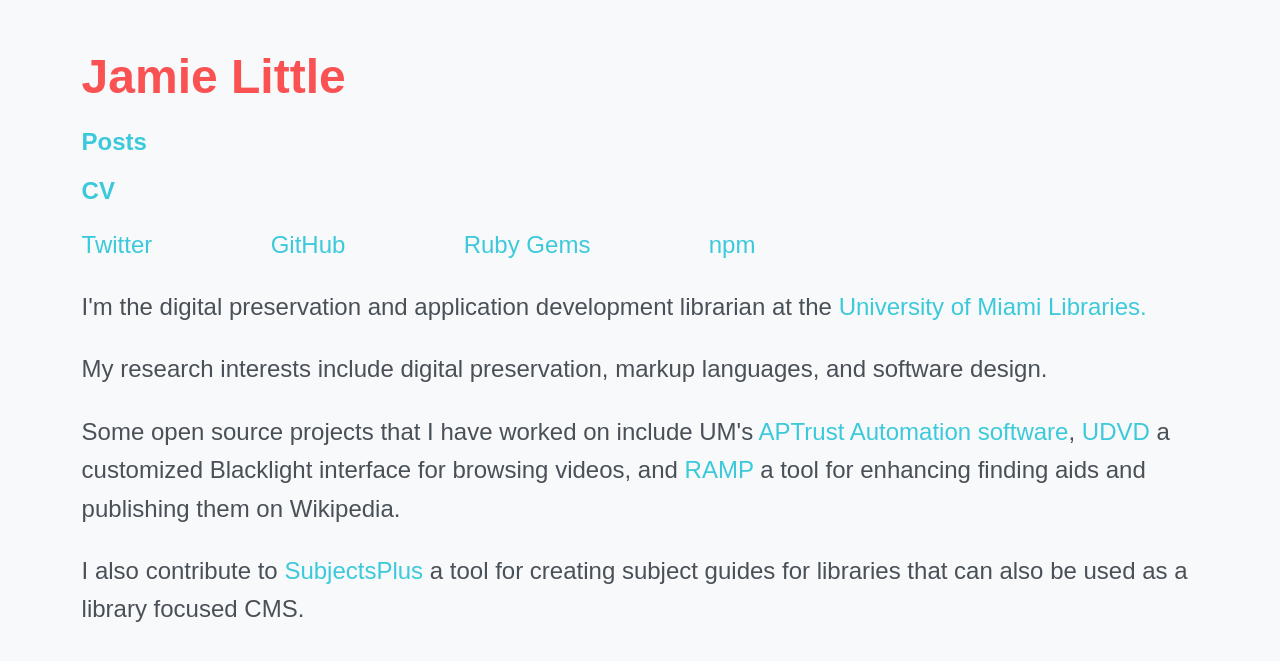
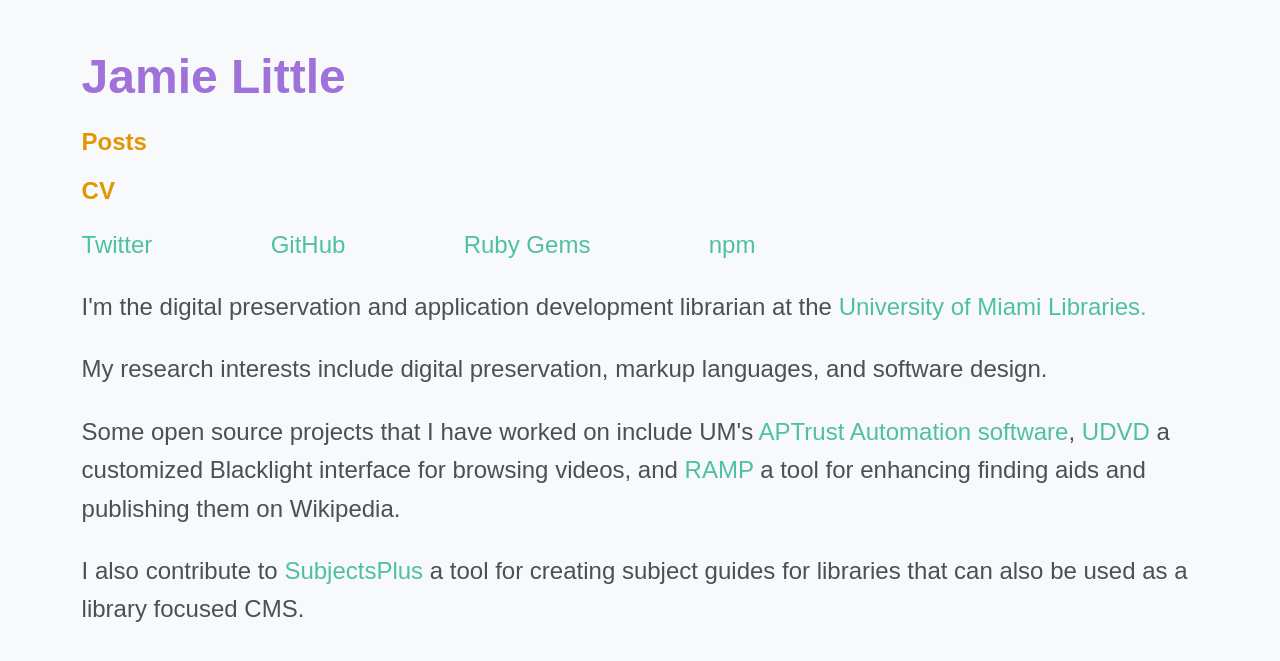
Before and after one commit to little9/little9.github.io, a Jekyll site: the page built from index.html, in a window 1280 px wide. Shown: the top 661 px of the page. Built offline with Jekyll 4.4.1, drawn with Linux system fonts in a browser that asks for light colours; nearby versions of some CDN libraries.

Commit message:
Update _base.scss

```diff
--- a/_sass/_base.scss
+++ b/_sass/_base.scss
@@ -1,53 +1,100 @@
 @charset "UTF-8";
 body {
-  margin: 2.4em;
-  line-height: 1.6em;
-  font-size: 1.5em;
-  color: #495057;
-  padding: 0 1em;
-  font-family: "Hiragino Maru Gothic Pro","游ゴシック体","YuGothic","游ゴシック",sans-serif;
-  background: #f8f9fa;
+  margin:2.4em;
+  line-height:1.6em;
+  font-size:1.5em;
+  color:#495057;
+  padding:0 1em;
+  font-family:"Hiragino Maru Gothic Pro","游ゴシック体","YuGothic","游ゴシック",sans-serif;
+  background:#f8f9fa;
+}
+
+h2,
+h3 {
+  line-height:1.2;
+  font-size:1em;
+}
+
+a {
+  text-decoration:none;
+  border-bottom:0px;
+  transition:0.4 ease;
+}
+
+.external-links {
+  display:inline;
+  list-style-type:none;
+  padding-left:0;
+}
+
+.external-links li {
+  display:inline;
+  padding-right:10%;
+  margin-bottom:2%;
 }
 
 
-h2, h3 {
-  line-height: 1.2;
-  font-size: 1em;
-  /*! color: whitesmoke; */
+
+@charset "UTF-8";
+body {
+  margin:2.4em;
+  line-height:1.6em;
+  font-size:1.5em;
+  color:#495057;
+  padding:0 1em;
+  font-family:"Hiragino Maru Gothic Pro","游ゴシック体","YuGothic","游ゴシック",sans-serif;
+  background:#f8f9fa;
+}
+
+h2,
+h3 {
+  line-height:1.2;
+  font-size:1em;
+}
+
+a {
+  text-decoration:none;
+  border-bottom:0px;
+  transition:0.4 ease;
+}
+
+.external-links {
+  display:inline;
+  list-style-type:none;
+  padding-left:0;
+}
+
+.external-links li {
+  display:inline;
+  padding-right:10%;
+  margin-bottom:2%;
 }
 
 
-a {
-  text-decoration: none;
-  border-bottom: 0px;
-  transition: 0.4 ease; }
+.social-media-list li { width:50px; }
 
-.external-links {
-  display: inline;
-  list-style-type: none;
-  padding-left: 0; }
+.social-media-list li { width:50px; }
 
-.external-links li {
-  display: inline;
-  padding-right: 10%;
-  margin-bottom: 2%; }
-
-a:link,
-a:visited {
-  color: #3bc9db; }
-
-.site-title a:link,
-a:visited {
- color: #fa5252;
+a:link,a:visited {
+    transition: all .5s linear 0;
+    color: hsl(166, 47%, 53%);
 }
-
 a:hover {
-  transition: 5s ease;
-  text-decoration: underline;
-  width: 30px; }
-
-a:active {
-  transition: 5s ease; }
-
-.social-media-list li {
-width: 50px; }
+    color: hsl(167, 41%, 42%);
+}
+.site-title a {
+	transition: all .5s linear 0;
+	color: hsl(266, 59%, 65%);
+}
+.trigger a {
+	transition: all .5s linear 0;
+	color: hsl(40, 96%, 45%);
+}
+.site-title a:hover {
+	transition: all .5s linear 0;
+	color: hsl(263, 52%, 55%);
+}
+.trigger a:hover {
+	transition: all .5s linear 0;
+	color: hsl(32, 95%, 42%);
+}
```
